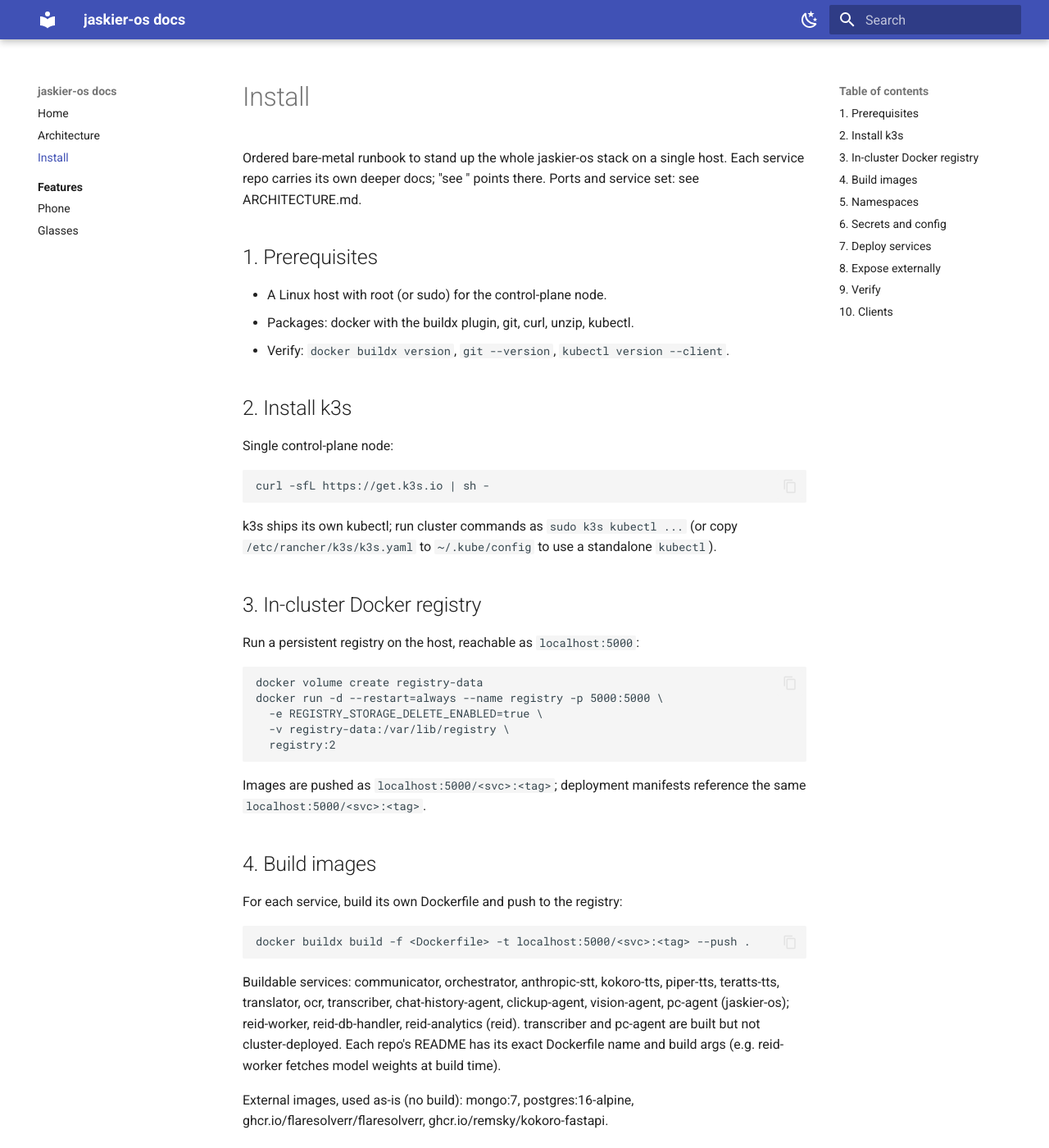
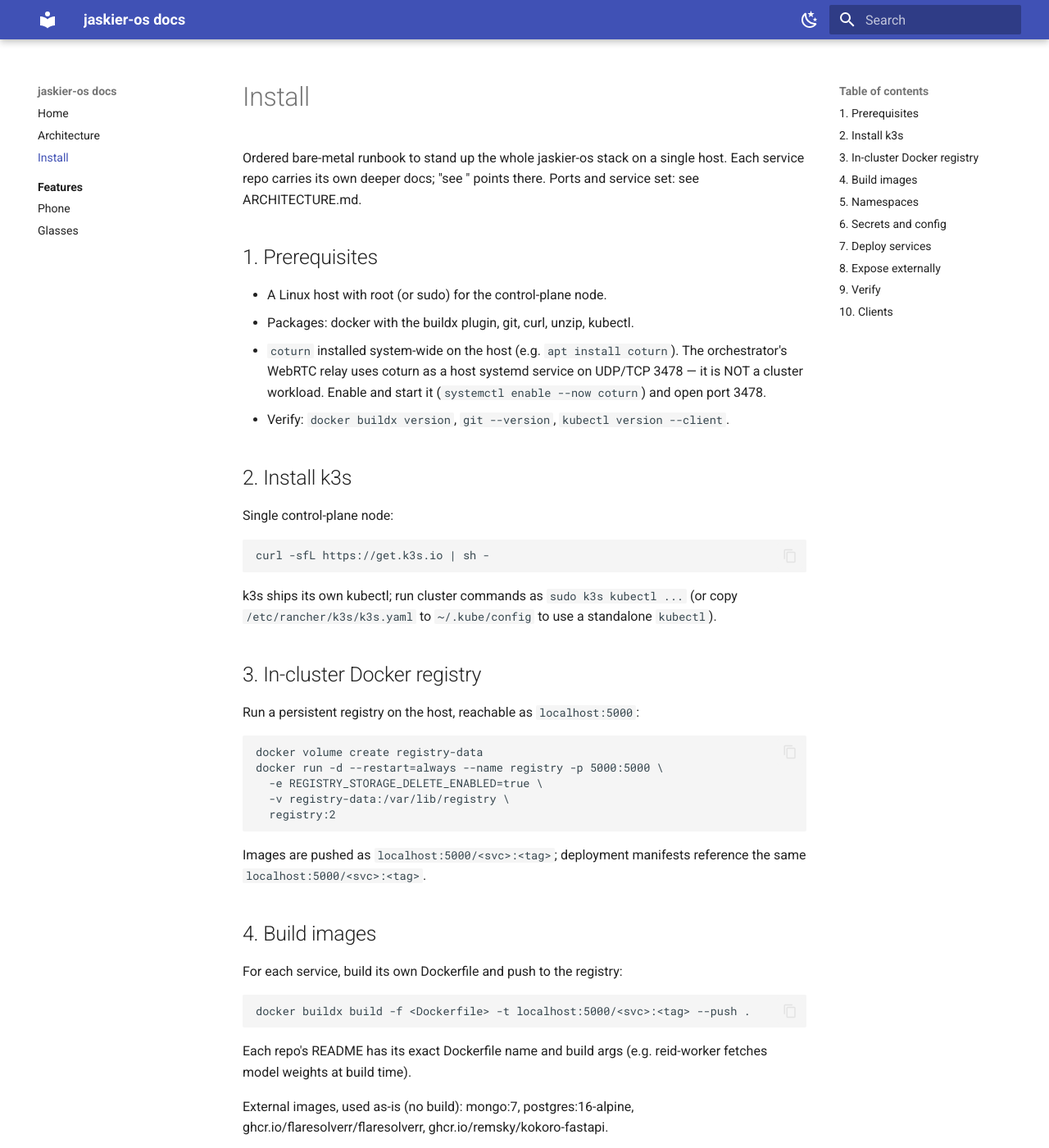
Before and after one commit to jaskier-os/docs, an MkDocs documentation site: the page built from docs/INSTALL.md, in a window 1280 px wide and 1400 px high. Shown: the whole window at 82% size. Built offline with MkDocs 1.6.1 and Material for MkDocs 9.7.7, drawn with Linux system fonts in a browser that asks for light colours.

Commit message:
docs(INSTALL): add system-wide coturn prerequisite; trim build-list
- Prerequisites: coturn must be installed as a host systemd service (port
  3478) for the orchestrator WebRTC TURN relay; it is not a cluster workload.
- Section 4: drop the per-service buildable/non-buildable listing.

````diff
--- a/docs/INSTALL.md
+++ b/docs/INSTALL.md
@@ -8,6 +8,9 @@ ARCHITECTURE.md.
 
 - A Linux host with root (or sudo) for the control-plane node.
 - Packages: docker with the buildx plugin, git, curl, unzip, kubectl.
+- `coturn` installed system-wide on the host (e.g. `apt install coturn`). The orchestrator's
+  WebRTC relay uses coturn as a host systemd service on UDP/TCP 3478 — it is NOT a cluster
+  workload. Enable and start it (`systemctl enable --now coturn`) and open port 3478.
 - Verify: `docker buildx version`, `git --version`, `kubectl version --client`.
 
 ## 2. Install k3s
@@ -44,11 +47,8 @@ For each service, build its own Dockerfile and push to the registry:
 docker buildx build -f <Dockerfile> -t localhost:5000/<svc>:<tag> --push .
 ```
 
-Buildable services: communicator, orchestrator, anthropic-stt, kokoro-tts, piper-tts,
-teratts-tts, translator, ocr, transcriber, chat-history-agent, clickup-agent,
-vision-agent, pc-agent (jaskier-os); reid-worker, reid-db-handler, reid-analytics
-(reid). transcriber and pc-agent are built but not cluster-deployed. Each repo's README has its
-exact Dockerfile name and build args (e.g. reid-worker fetches model weights at build time).
+Each repo's README has its exact Dockerfile name and build args (e.g. reid-worker fetches
+model weights at build time).
 
 External images, used as-is (no build): mongo:7, postgres:16-alpine,
 ghcr.io/flaresolverr/flaresolverr, ghcr.io/remsky/kokoro-fastapi.
````
